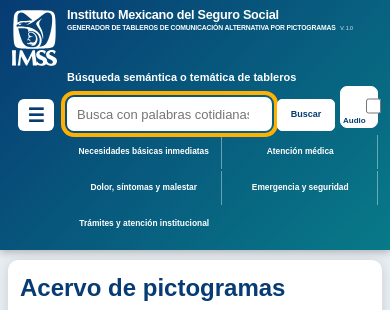
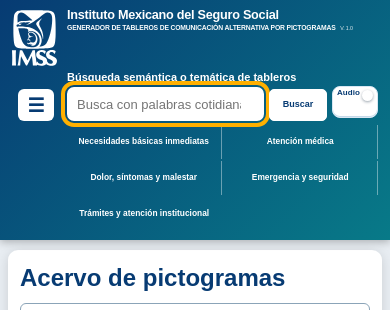
Before and after one commit to SkyNET2550/tablero-pictogramas-imss, a website with bundled scripts: page index.html in a window 390 px wide. Shown: the top 310 px of the page. Built offline with nearby package versions, Linux system fonts and the light colour scheme; files whose address does not match are found by name.

Commit message:
Mejorar interruptor visual de audio

```diff
--- a/index.html
+++ b/index.html
@@ -33,7 +33,7 @@
       </details>
       <form id="semantic-search" class="search-box" role="search">
         <label for="search-input">Búsqueda semántica o temática de tableros</label>
-        <div><input id="search-input" type="search" autocomplete="off" placeholder="Busca con palabras cotidianas: dolor de panza, temblor, necesito ayuda…"><button type="submit" aria-label="Buscar tableros">Buscar</button><label class="audio-toggle" for="speech-toggle-button"><span>Audio</span><input id="speech-toggle-button" type="checkbox" role="switch" aria-label="Habilitar audio de pictogramas"></label></div>
+        <div><input id="search-input" type="search" autocomplete="off" placeholder="Busca con palabras cotidianas: dolor de panza, temblor, necesito ayuda…"><button type="submit" aria-label="Buscar tableros">Buscar</button><label class="audio-toggle" for="speech-toggle-button"><span class="audio-toggle-label">Audio</span><input id="speech-toggle-button" type="checkbox" role="switch" aria-label="Habilitar audio de pictogramas"><span class="audio-switch" aria-hidden="true"></span></label></div>
       </form>
       <span aria-hidden="true"></span>
       <nav id="header-theme-labels" class="header-theme-labels" aria-label="Grandes grupos de tableros"></nav>
--- a/styles/print-letter.css
+++ b/styles/print-letter.css
@@ -21,7 +21,7 @@ button:focus-visible, input:focus-visible, summary:focus-visible, [tabindex]:foc
 .app-menu-panel button { min-height: 29px; padding: 4px 7px; border: 1px solid #b7c6d3; font-size: 11px; text-align: left; }
 .search-box { position: relative; width: 100%; margin-top: 2px; }
 .search-box label { display: block; margin-bottom: 3px; font-weight: 700; font-size: 14px; }
-.search-box > div { display: grid; grid-template-columns: minmax(0, 1fr) 88px 46px; gap: 8px; align-items: end; }
+.search-box > div { display: grid; grid-template-columns: minmax(0, 1fr) 88px 58px; gap: 8px; align-items: end; }
 .search-box input { flex: 1; min-width: 0; min-height: 40px; padding: 7px 12px; border: 2px solid #fff; border-radius: 7px; font: 16px Arial, sans-serif; }
 .institutional-heading > .search-box { grid-column: 2; grid-row: 2; align-self: end; margin-top: 0; }
 .header-menu { grid-column: 1; grid-row: 2; width: 42px; align-self: end; justify-self: center; }
@@ -107,8 +107,13 @@ input { font: inherit; }
 .initial-gallery button { border-color: #087a88; }
 .initial-gallery #refresh-gallery-button { min-height: 38px; padding: 6px 9px; font-size: 12px; }
 .quick-search { width: min(920px, 100%); display: grid; grid-template-columns: minmax(220px, 1fr) auto auto 1px auto; gap: 6px; align-items: center; }
-.audio-toggle { min-height: 40px; padding: 3px 6px; display: inline-flex; flex-direction: column; align-items: center; justify-content: center; gap: 2px; border: 1px solid #fff; border-radius: 7px; color: #073b73; background: #fff; font-size: 10px; line-height: 1; font-weight: 700; white-space: nowrap; cursor: pointer; }
-.audio-toggle input { width: 18px; height: 18px; margin: 0; accent-color: #087a88; cursor: pointer; }
+.audio-toggle { min-height: 40px; padding: 3px 7px; display: inline-flex; flex-direction: column; align-items: center; justify-content: center; gap: 3px; border: 1px solid #d8e7f3; border-radius: 8px; color: #073b73; background: #fff; box-shadow: inset 0 -1px 0 #c5d9e9; font-size: 10px; line-height: 1; font-weight: 800; letter-spacing: .01em; white-space: nowrap; cursor: pointer; user-select: none; }
+.audio-toggle:focus-within { outline: 2px solid #f6b400; outline-offset: 2px; }
+.audio-toggle input { position: absolute; inline-size: 1px; block-size: 1px; margin: -1px; overflow: hidden; clip: rect(0 0 0 0); clip-path: inset(50%); }
+.audio-switch { position: relative; width: 34px; height: 18px; border-radius: 999px; background: #b9c9d6; box-shadow: inset 0 1px 3px #001b3140; transition: background .18s ease; }
+.audio-switch::after { content: ""; position: absolute; top: 3px; left: 3px; width: 12px; height: 12px; border-radius: 50%; background: #fff; box-shadow: 0 1px 3px #001b3166; transition: transform .18s ease; }
+.audio-toggle input:checked + .audio-switch { background: #087a88; }
+.audio-toggle input:checked + .audio-switch::after { transform: translateX(16px); }
 .quick-search-separator { width: 1px; height: 28px; margin: 0 4px; background: #9eb1c0; }
 .quick-search label { grid-column: 1 / -1; color: #073b73; font-size: 13px; font-weight: 700; }
 .quick-search input { min-height: 38px; padding: 7px 10px; border: 1px solid #8ba4b8; border-radius: 6px; }
@@ -254,7 +259,7 @@ dialog::backdrop { background: #001b31cc; }
 @media screen and (max-width: 850px) {
   .page { width: 100%; height: auto; min-height: 11in; margin: 8px 0; }
   .app-header { padding: 9px 12px; }
-  .search-box > div { grid-template-columns: minmax(0, 1fr) 74px 42px; }
+  .search-box > div { grid-template-columns: minmax(0, 1fr) 74px 50px; }
   .search-box input { width: 100%; }
   .institutional-heading { grid-template-columns: 62px minmax(0, 1fr); gap: 5px 9px; }
   .logo-slot { width: 58px; height: 72px; }
@@ -295,11 +300,13 @@ dialog::backdrop { background: #001b31cc; }
   .brand span small { margin-left: 3px; font-size: .78em; }
   .search-box { width: 100%; min-width: 0; max-width: 100%; }
   .search-box label { font-size: 11px; }
-  .search-box > div { width: 100%; min-width: 0; display: grid; grid-template-columns: minmax(0, 1fr) 58px 38px; gap: 5px; }
+  .search-box > div { width: 100%; min-width: 0; display: grid; grid-template-columns: minmax(0, 1fr) 58px 46px; gap: 5px; }
   .search-box input { width: 100%; min-width: 0; max-width: 100%; min-height: 34px; padding: 5px 8px; font-size: 13px; }
   .search-box > div button { width: 100%; min-width: 0; max-width: 100%; min-height: 32px; padding: 4px 5px; font-size: 9px; }
-  .search-box .audio-toggle { width: 38px; min-width: 38px; min-height: 32px; padding: 2px; font-size: 8px; }
-  .search-box .audio-toggle input { width: 15px; height: 15px; }
+  .search-box .audio-toggle { width: 46px; min-width: 46px; min-height: 32px; padding: 2px 4px; font-size: 8px; }
+  .search-box .audio-switch { width: 28px; height: 15px; }
+  .search-box .audio-switch::after { top: 2px; left: 2px; width: 11px; height: 11px; }
+  .search-box .audio-toggle input:checked + .audio-switch::after { transform: translateX(13px); }
   .global-board-types { grid-template-columns: 1fr 1fr; }
   .global-board-types button { min-height: 34px; padding: 4px; font-size: 8px; }
   .board-hierarchy, .initial-gallery, .semantic-summary { width: calc(100% - 16px); margin: 10px 8px; padding: 12px; }
```
Also changed, not shown: tests/mobileCompactUi.test.js (+2 -2 lines), tests/pictogramSpeech.test.js (+1 -1 lines).
